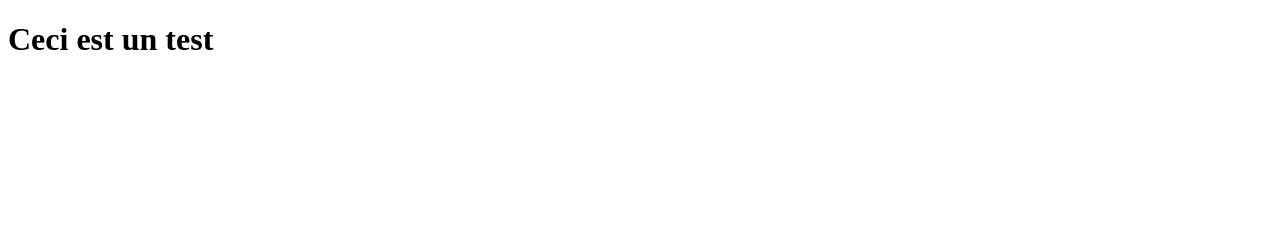
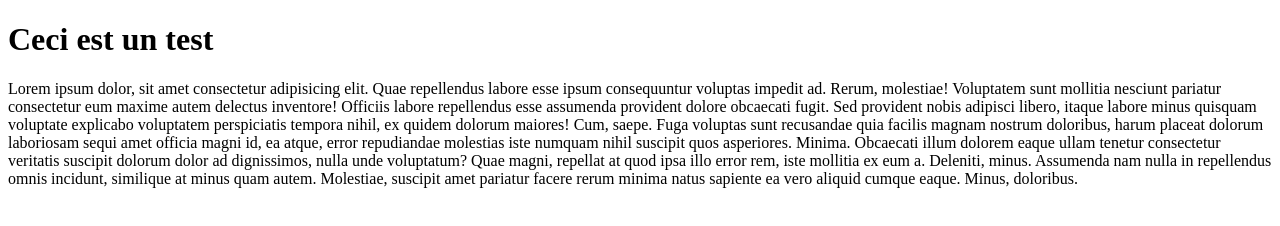
Before and after one commit to RCBaptiste/test2, a plain HTML site: page index.html in a window 1280 px wide. Drawn offline with Linux system fonts and the light colour scheme.

Commit message:
update index.html

```diff
--- a/index.html
+++ b/index.html
@@ -17,7 +17,13 @@
         </ul>
     </header>
     <h1>Ceci est un test</h1>
-    <div class="row"></div>
+    <div class="row">
+        <p>Lorem ipsum dolor, sit amet consectetur adipisicing elit. Quae repellendus labore esse ipsum consequuntur voluptas impedit ad. Rerum, molestiae! Voluptatem sunt mollitia nesciunt pariatur consectetur eum maxime autem delectus inventore!
+        Officiis labore repellendus esse assumenda provident dolore obcaecati fugit. Sed provident nobis adipisci libero, itaque labore minus quisquam voluptate explicabo voluptatem perspiciatis tempora nihil, ex quidem dolorum maiores! Cum, saepe.
+        Fuga voluptas sunt recusandae quia facilis magnam nostrum doloribus, harum placeat dolorum laboriosam sequi amet officia magni id, ea atque, error repudiandae molestias iste numquam nihil suscipit quos asperiores. Minima.
+        Obcaecati illum dolorem eaque ullam tenetur consectetur veritatis suscipit dolorum dolor ad dignissimos, nulla unde voluptatum? Quae magni, repellat at quod ipsa illo error rem, iste mollitia ex eum a.
+        Deleniti, minus. Assumenda nam nulla in repellendus omnis incidunt, similique at minus quam autem. Molestiae, suscipit amet pariatur facere rerum minima natus sapiente ea vero aliquid cumque eaque. Minus, doloribus.</p>
+    </div>
     <footer>
         <ol>
             <nav></nav>
```
